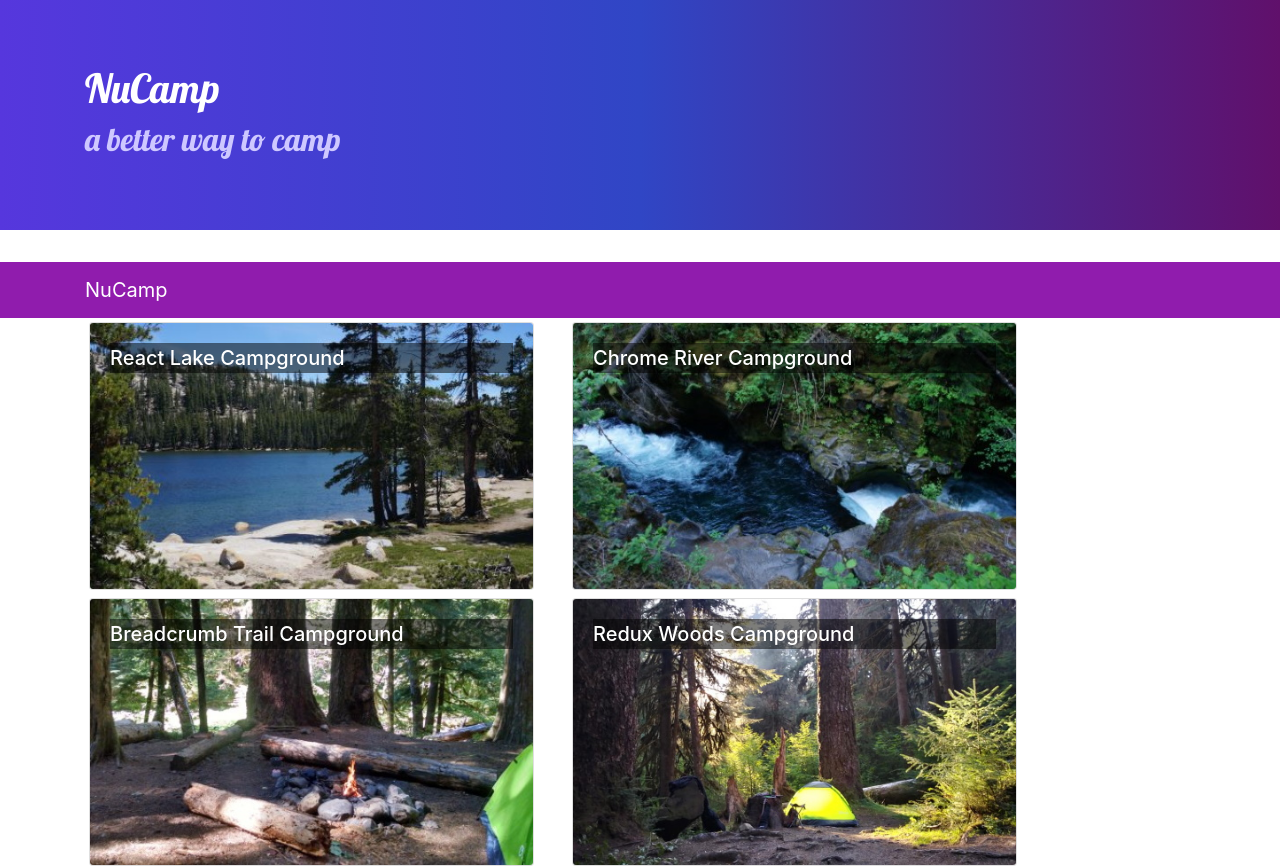
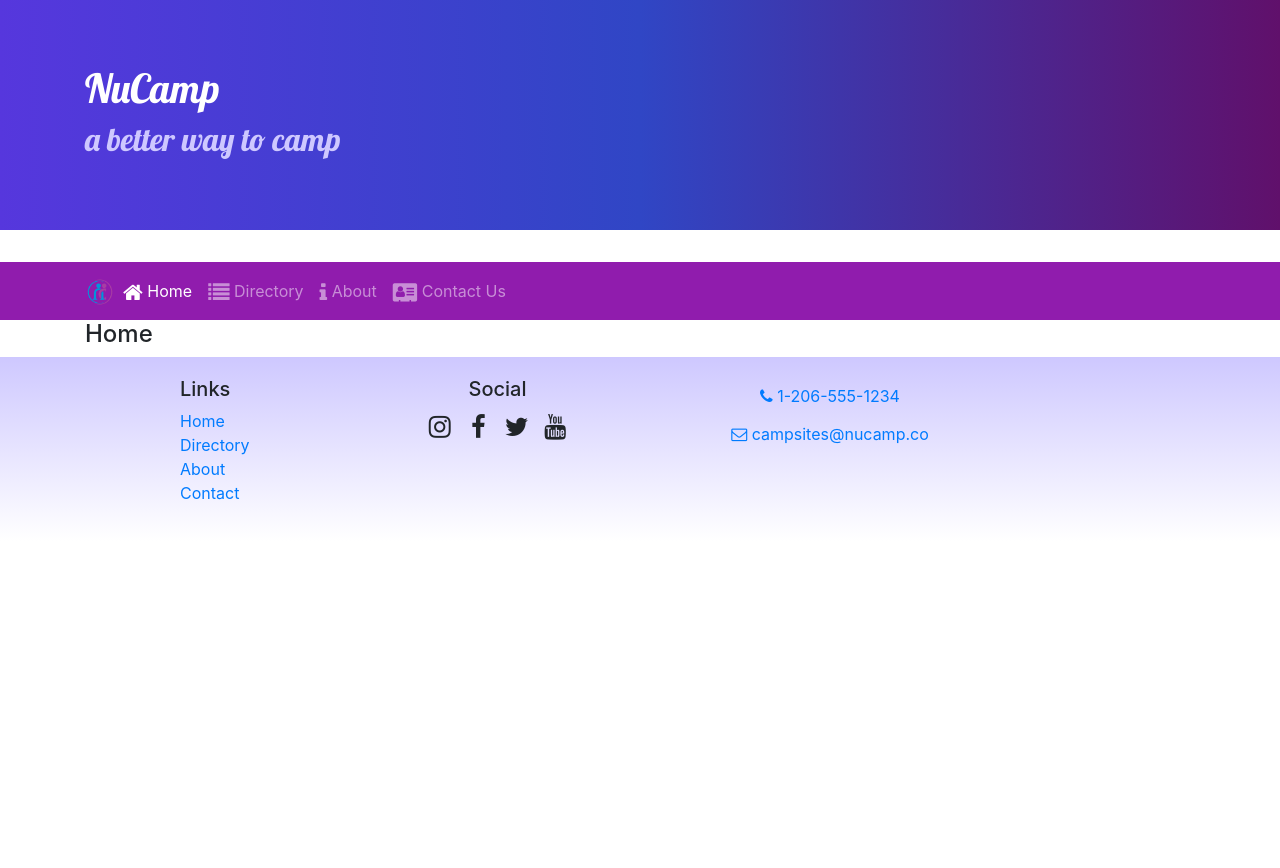
Before and after one commit to FeliciaWilkes/reactNucampSite, a React (Create React App) app: page /home in a window 1280 px wide. Shown: the top 868 px of the page. After the commit the page ends 800 px from the top, so only its background shows below. Built offline with nearby package versions, Linux system fonts and the light colour scheme.

Commit message:
React Router

```diff
--- a/package.json
+++ b/package.json
@@ -13,6 +13,7 @@
     "react": "^16.13.1",
     "react-dom": "^16.13.1",
     "react-popper": "1.3.6",
+    "react-router-dom": "5.2.0",
     "react-scripts": "3.4.3",
     "reactstrap": "^8.5.1",
     "typeface-lobster": "^0.0.72",
--- a/src/App.js
+++ b/src/App.js
@@ -1,13 +1,16 @@
 import React, { Component } from "react";
 import Main from "./components/MainComponent";
+import { BrowserRouter } from 'react-router-dom';
 import "./App.css";
 
 class App extends Component {
     render() {
         return (
-            <div className="App">
-                <Main />
-            </div>
+            <BrowserRouter>
+                <div className="App">
+                    <Main />
+                </div>
+            </BrowserRouter>
         );
     }
 }
--- a/src/components/DirectoryComponent.js
+++ b/src/components/DirectoryComponent.js
@@ -1,9 +1,9 @@
 import React from "react";
 import { Card, CardImg, CardImgOverlay, CardTitle } from "reactstrap";
 
-function RenderDirectoryItem({ campsite, onClick }) {
+function RenderDirectoryItem({ campsite }) {
     return (
-        <Card onClick={() => onClick(campsite.id)}>
+        <Card >
             <CardImg width="100%" src={campsite.image} alt={campsite.name} />
             <CardImgOverlay>
                 <CardTitle>{campsite.name}</CardTitle>
@@ -16,7 +16,7 @@
     const directory = props.campsites.map((campsite) => {
         return (
             <div key={campsite.id} className="col-md-5 m-1">
-                <RenderDirectoryItem campsite={campsite} onClick={props.onClick} />
+                <RenderDirectoryItem campsite={campsite} />
             </div>
         );
     });
--- a/src/components/FooterComponent.js
+++ b/src/components/FooterComponent.js
@@ -1,4 +1,5 @@
 import React from 'react';
+import { Link } from 'react-router-dom';
 
 function Footer(props) {
     return (
@@ -8,10 +9,10 @@
                     <div className="col-4 col-sm-2 offset-1">
                         <h5>Links</h5>
                         <ul className="list-unstyled">
-                            <li><a href="#">Home</a></li>
-                            <li><a href="#">Directory</a></li>
-                            <li><a href="#">About</a></li>
-                            <li><a href="#">Contact</a></li>
+                            <li><Link to='/home'>Home</Link></li>
+                            <li><Link to='/directory'>Directory</Link></li>
+                            <li><Link to='/aboutus'>About</Link></li>
+                            <li><Link to='/contactus'>Contact</Link></li>
                         </ul>
                     </div>
                     <div className="col-6 col-sm-3 text-center">
--- a/src/components/HeaderComponent.js
+++ b/src/components/HeaderComponent.js
@@ -1,7 +1,23 @@
 import React, { Component } from "react";
-import { Navbar, NavbarBrand, Jumbotron } from "reactstrap";
+import { Nav, Navbar, NavbarBrand, NavbarToggler, Collapse, NavItem, Jumbotron } from 'reactstrap';
+import { NavLink } from 'react-router-dom';
+class Header extends Component {
 
-class Header extends Component {
+    constructor(props) {
+        super(props);
+
+        this.toggleNav = this.toggleNav.bind(this);
+        this.state = {
+            isNavOpen: false
+        };
+    }
+
+    toggleNav() {
+        this.setState({
+            isNavOpen: !this.state.isNavOpen
+        });
+    }
+
     render() {
         return (
             <React.Fragment>
@@ -15,13 +31,40 @@
                         </div>
                     </div>
                 </Jumbotron>
-                <Navbar dark sticky="top">
+
+                <Navbar dark sticky="top" expand="md">
                     <div className="container">
-                        <NavbarBrand href="/">NuCamp</NavbarBrand>
+                        <NavbarBrand className="mr-auto" href="/"><img src="/assets/images/logo.png" height="30" width="30" alt="NuCamp Logo" /></NavbarBrand>
+                        <NavbarToggler onClick={this.toggleNav} />
+                        <Collapse isOpen={this.state.isNavOpen} navbar>
+                            <Nav navbar>
+                                <NavItem>
+                                    <NavLink className="nav-link" to="/home">
+                                        <i className="fa fa-home fa-lg" /> Home
+                                    </NavLink>
+                                </NavItem>
+                                <NavItem>
+                                    <NavLink className="nav-link" to="/directory">
+                                        <i className="fa fa-list fa-lg" /> Directory
+                                    </NavLink>
+                                </NavItem>
+                                <NavItem>
+                                    <NavLink className="nav-link" to="/aboutus">
+                                        <i className="fa fa-info fa-lg" /> About
+                                    </NavLink>
+                                </NavItem>
+                                <NavItem>
+                                    <NavLink className="nav-link" to="/contactus">
+                                        <i className="fa fa-address-card fa-lg" /> Contact Us
+                                    </NavLink>
+                                </NavItem>
+                            </Nav>
+                        </Collapse>
                     </div>
                 </Navbar>
             </React.Fragment>
         );
     }
 }
+
 export default Header;
--- /dev/null
+++ b/src/components/HomeComponent.js
@@ -0,0 +1,11 @@
+import React from 'react';
+
+function Home(props) {
+    return (
+        <div className="container">
+            <h4>Home</h4>
+        </div>
+    );
+}
+
+export default Home;
--- a/src/components/MainComponent.js
+++ b/src/components/MainComponent.js
@@ -3,6 +3,8 @@
 import { CAMPSITES } from "../shared/campsites";
 import Header from './HeaderComponent';
 import Footer from './FooterComponent';
+import Home from './HomeComponent';
+import { Switch, Route, Redirect } from 'react-router-dom';
 import CampsiteInfo from "./CampsiteInfoComponent";
 
 class Main extends Component {
@@ -10,29 +12,26 @@
         super(props);
         this.state = {
             campsites: CAMPSITES,
-            selectedCampsite: null,
         };
-    }
-    onCampsiteSelect(campsiteId) {
-        this.setState({ selectedCampsite: campsiteId });
     }
 
     render() {
+        const HomePage = () => {
+            return (
+                <Home />
+            );
+        }
         return (
             <div>
                 <Header />
-                <Directory
-                    campsites={this.state.campsites}
-                    onClick={(campsiteId) => this.onCampsiteSelect(campsiteId)}
-                />
-                <CampsiteInfo
-                    campsite={
-                        this.state.campsites.filter(
-                            (campsite) => campsite.id === this.state.selectedCampsite
-                        )[0]
-                    }
-
-                />
+                <Switch>
+                    <Route path='/home' component={HomePage} />
+                    <Route exact path='/directory' render={() =>
+                        <Directory
+                            campsites={this.state.campsites}
+                        />} />
+                    <Redirect to='/home' />
+                </Switch>
                 <Footer />
             </div>
         );
```
Also changed, not shown: 1 other file (tests, documents, lock files or other folders).
